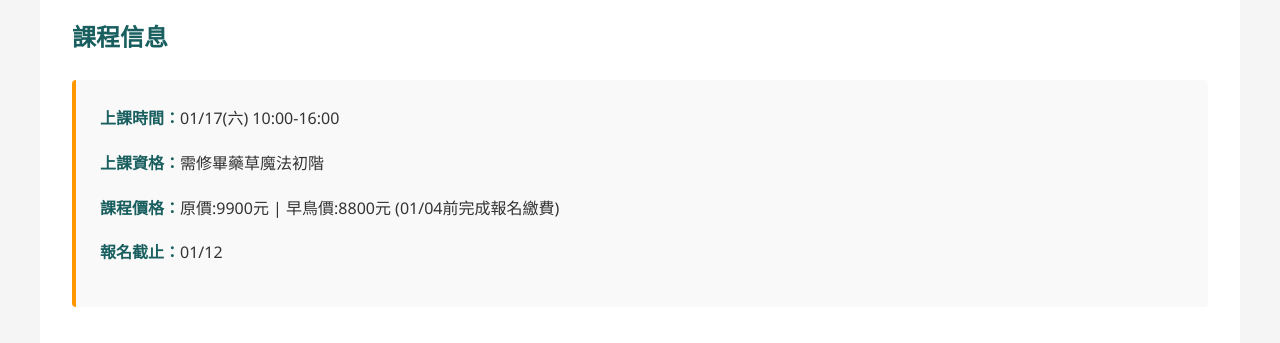
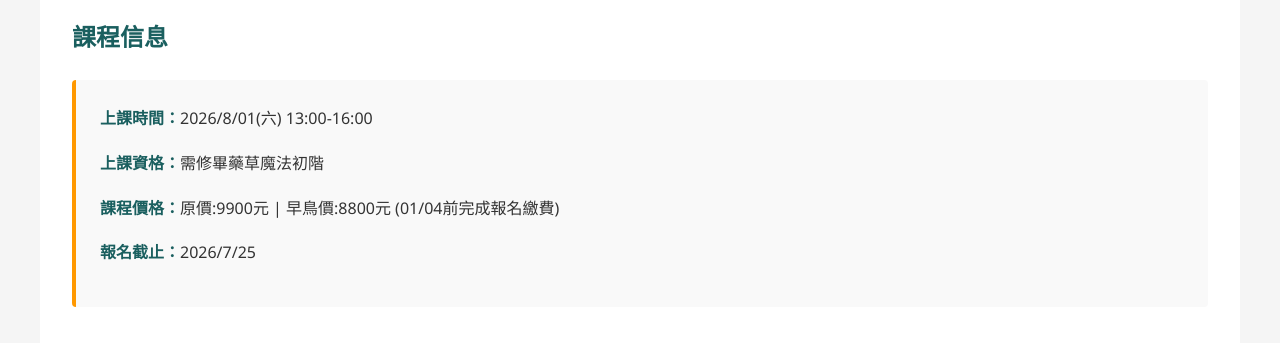
Before and after one commit to light4uliuphone-lang/hoodoo, a Jekyll site: the page built from courses/course-hoodoo-07.html, in a window 1280 px wide and 900 px high, scrolled down 902 px. Shown: the part 153-496 px from the top of the window. Built offline with Jekyll 4.4.1, drawn with Linux system fonts in a browser that asks for light colours.

Commit message:
Update course-hoodoo-07.html

```diff
--- a/courses/course-hoodoo-07.html
+++ b/courses/course-hoodoo-07.html
@@ -35,10 +35,10 @@ title: "藥草行星魔法-胡督單元 - 四月老師"
 
         <h2>課程信息</h2>
         <div class="course-info-box">
-            <p><strong>上課時間：</strong>01/17(六) 10:00-16:00</p>
+            <p><strong>上課時間：</strong>2026/8/01(六) 13:00-16:00</p>
             <p><strong>上課資格：</strong>需修畢藥草魔法初階</p>
             <p><strong>課程價格：</strong>原價:9900元 | 早鳥價:8800元 (01/04前完成報名繳費)</p>
-            <p><strong>報名截止：</strong>01/12</p>
+            <p><strong>報名截止：</strong>2026/7/25</p>
         </div>
 
         <h2>老師介紹</h2>
```
